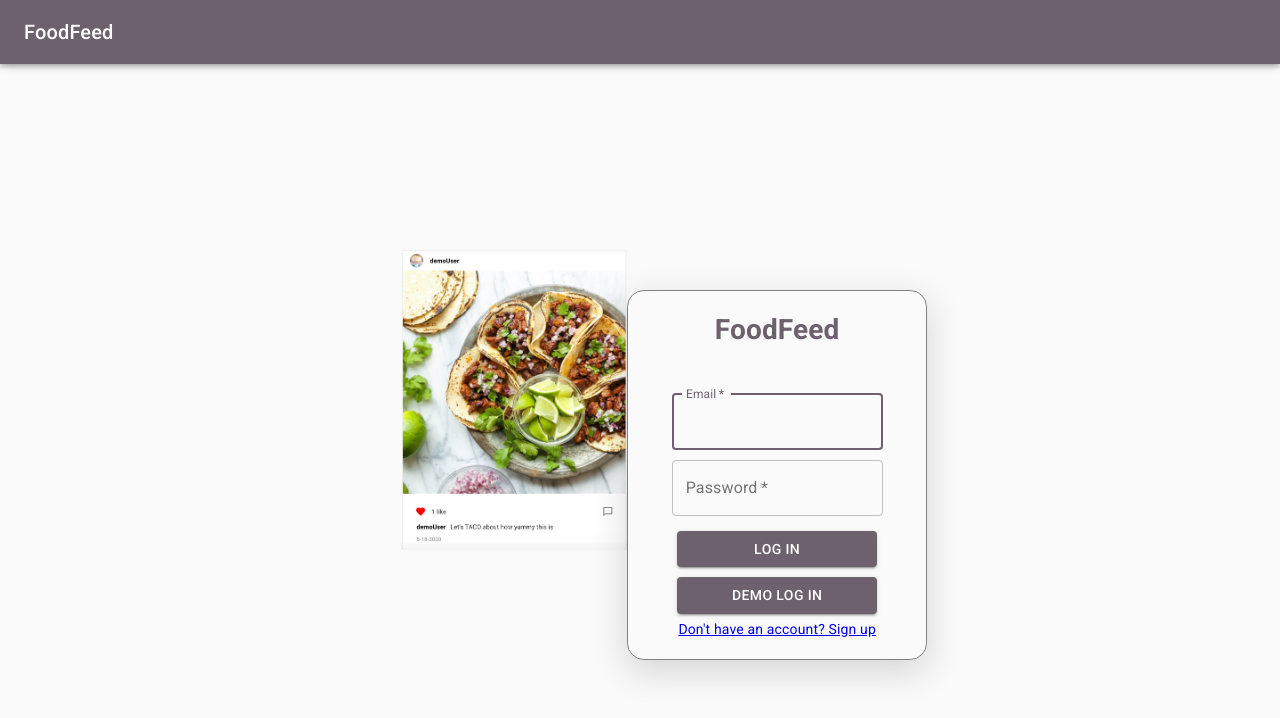
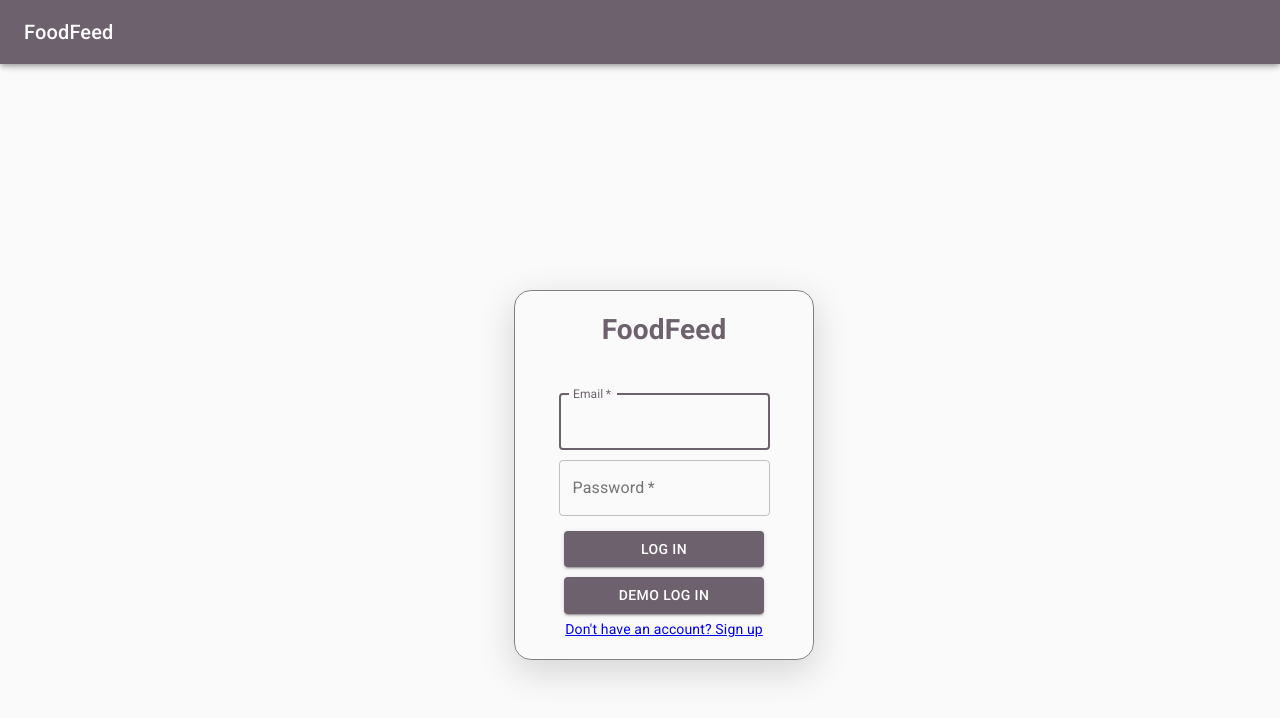
Before and after one commit to lkang97/FoodFeed, a React (Create React App) app: page / in a window 1280 px wide. Shown: the top 718 px of the page. Built offline with nearby package versions, Linux system fonts and the light colour scheme.

Commit message:
Edit splash page

```diff
--- a/src/components/Splash.js
+++ b/src/components/Splash.js
@@ -19,9 +19,9 @@ const Splash = () => {
 
   return (
     <div className="splash">
-      <div className={classes.splashImage}>
+      {/* <div className={classes.splashImage}>
         <img className={classes.splashImage} src={splashImg} alt="splash-img" />
-      </div>
+      </div> */}
       <LoginForm />
     </div>
   );
```
